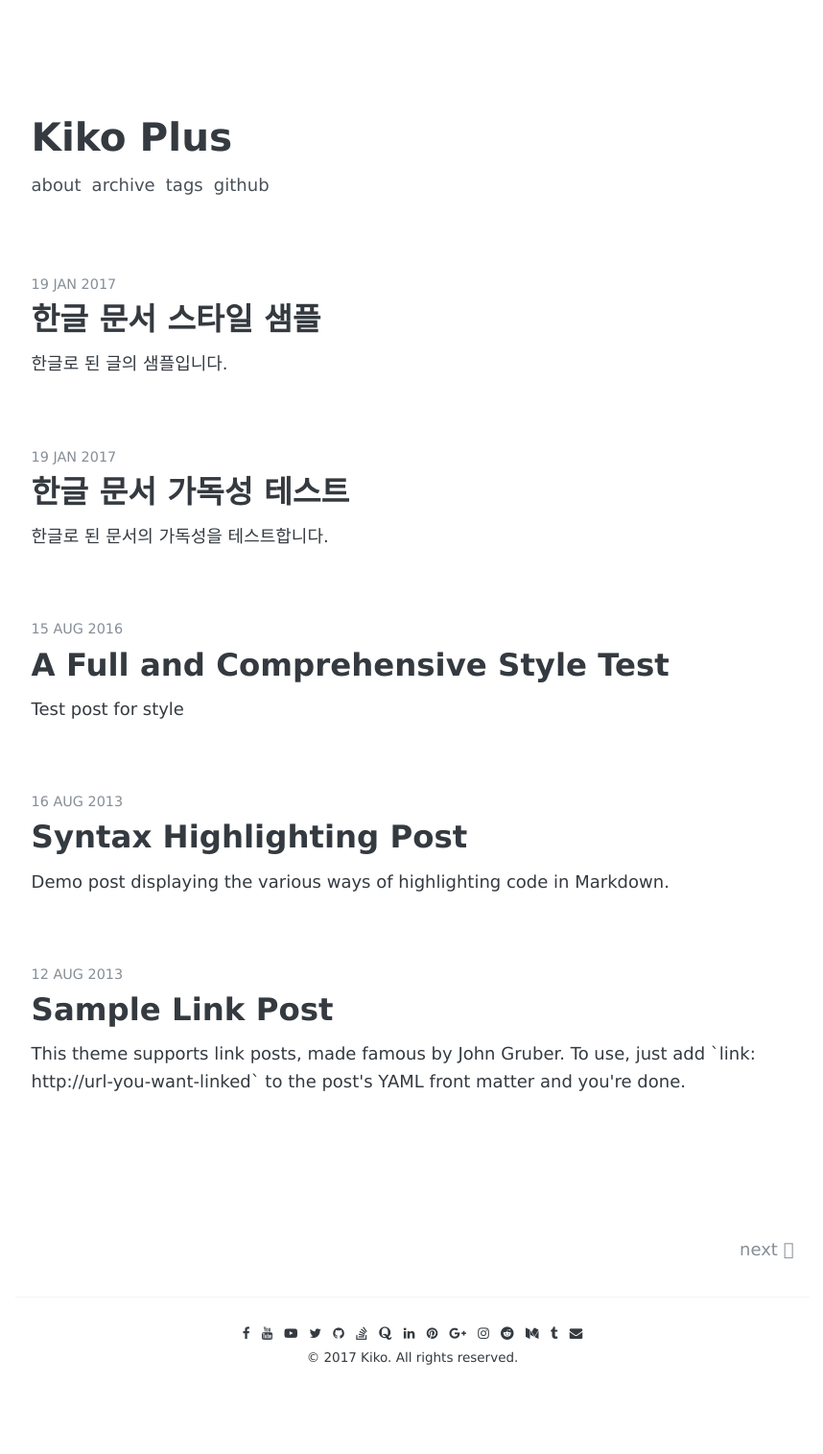
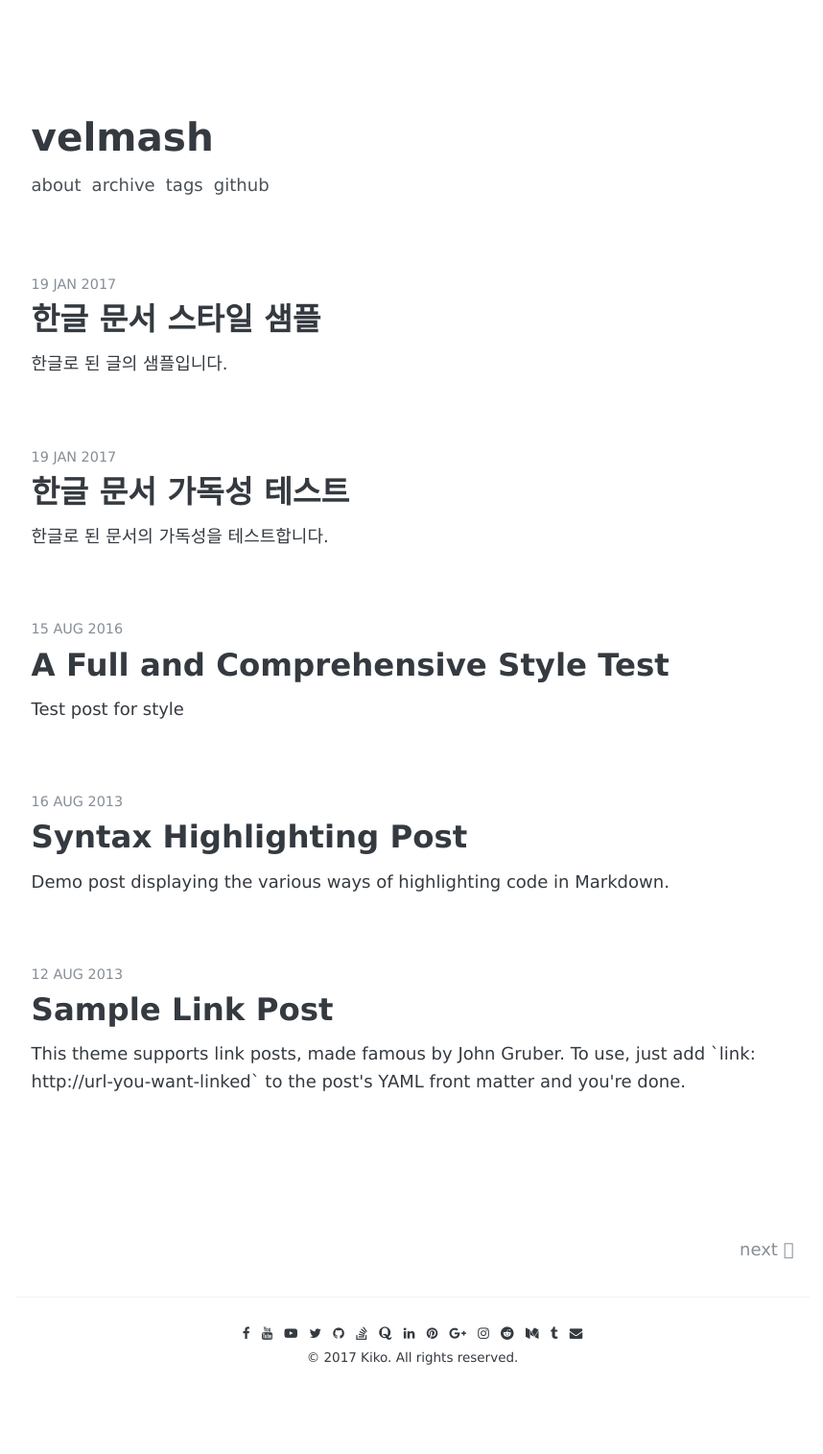
Before and after one commit to velmash/velmash.github.io, a Jekyll site: the page built from index.html, in a window 1280 px wide. Shown: the whole page at 96% size, without its empty margins (210-1068 px from the left). Built offline with Jekyll 4.4.1, drawn with Linux system fonts in a browser that asks for light colours; some web fonts are replaced; the list of posts is cut into pages by our own code.

Commit message:
domain change v1

```diff
--- a/_config.yml
+++ b/_config.yml
@@ -3,7 +3,7 @@
 # # # # # # # # # # # # #
 
 # Basic
-name:               "Kiko Plus"
+name:               "velmash"
 
 author:
   facebook:         your-id
@@ -35,9 +35,9 @@
   id:               "kiko-plus"
 
 # URL
-url:                "https://AWEEKJ.github.io" # the base hostname & protocol for your site
+url:                "https://velmash.github.io/" # the base hostname & protocol for your site
 # url:                "http://localhost:4000" # use this url when you develop
-baseurl:            "/Kiko-plus" # the subpath of your site, e.g. /blog
+baseurl:            "" # the subpath of your site, e.g. /blog
 
 
 # http://en.wikipedia.org/wiki/List_of_tz_database_time_zones
```
